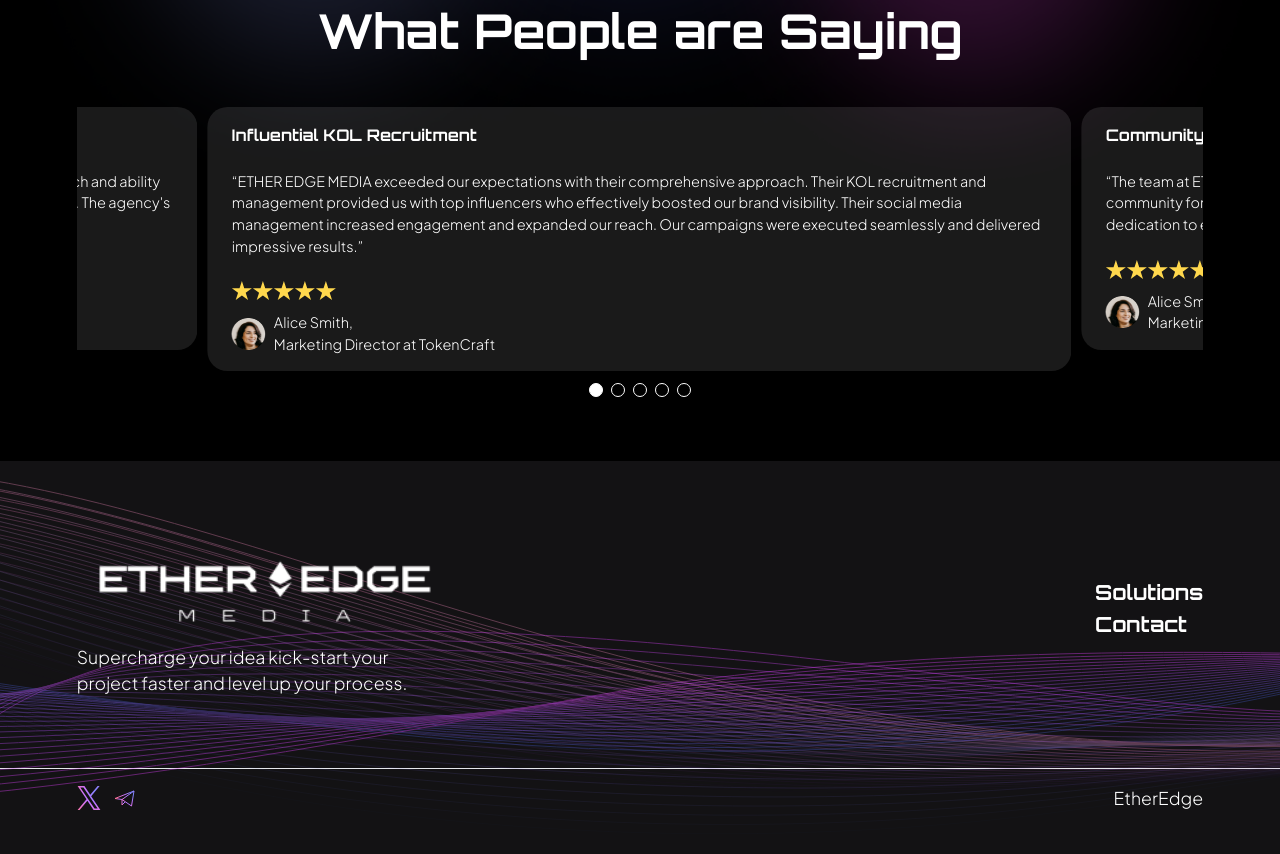
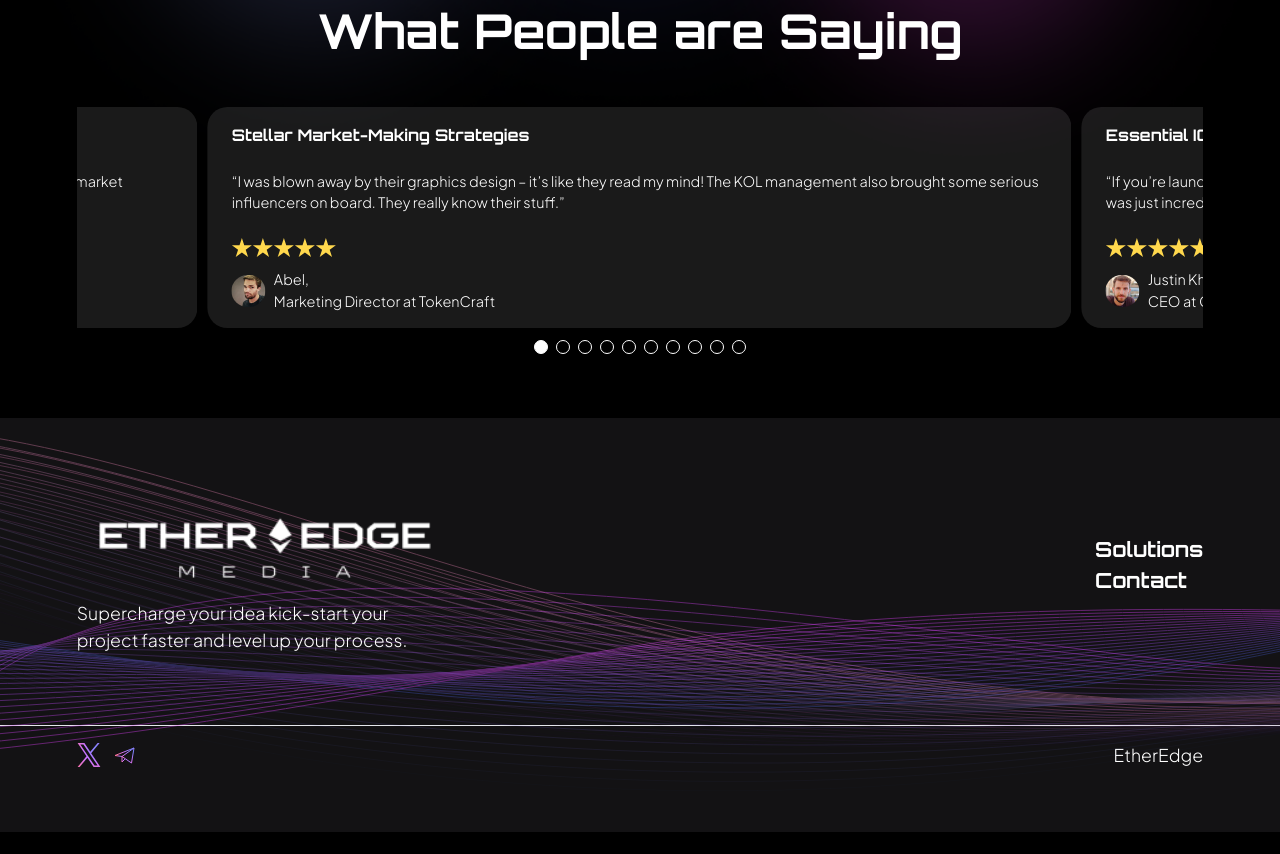
Before and after one commit to NovodeusHQ/etherjet, a Next.js app: page /contact-us in a window 1280 px wide. Shown: the part 980-1834 px from the top of the page. After the commit the page ends 1812 px from the top, so only its background shows below. Built offline with nearby package versions, Linux system fonts and the light colour scheme.

Commit message:
reviews, removed company and blog page

```diff
--- a/components/Reviews/Reviews.tsx
+++ b/components/Reviews/Reviews.tsx
@@ -23,49 +23,94 @@
   const RevData: IReview[] = [
     {
       id: 1,
-      title: 'Influential KOL Recruitment',
+      title: 'Stellar Market-Making Strategies',
       quote:
-        "“ETHER EDGE MEDIA exceeded our expectations with their comprehensive approach. Their KOL recruitment and management provided us with top influencers who effectively boosted our brand visibility. Their social media management increased engagement and expanded our reach. Our campaigns were executed seamlessly and delivered impressive results.” ",
-      imageUrl: images.alice,
-      name: 'Alice Smith,',
+        "“I was blown away by their graphics design – it’s like they read my mind! The KOL management also brought some serious influencers on board. They really know their stuff.” ",
+      imageUrl: images.Li,
+      name: 'Abel,',
       role: 'Marketing Director at TokenCraft',
       stars: true,
     },
     {
       id: 2,
-      title: 'Community Management Expertise',
+      title: 'Essential ICO Advisory Services',
       quote:
-        "“The team at ETHER EDGE MEDIA is highly skilled in community management. They nurtured a vibrant and positive community for us, facilitating productive discussions and building a loyal base. The agency’s innovative strategies and dedication to excellence have been instrumental in our success.”",
-      imageUrl: images.alice,
-      name: 'Alice Smith,',
-      role: 'Marketing Director at TokenCraft',
+        "“If you’re launching an ICO, their advisory services are a must. Their insights made everything smoother, and the support was just incredible. Truly a professional team.”",
+      imageUrl: images.JohnSmith,
+      name: 'Justin Khan,',
+      role: 'CEO at CryptoLaunch Advisors',
       stars: true,
     },
     {
       id: 3,
-      title: 'Enhanced Brand Recognition',
-      quote: "“Thanks to ETHER EDGE MEDIA's expert handling of our marketing plan, we experienced a substantial increase in brand recognition. Their well-coordinated graphics design and content creation significantly enhanced our online presence. We now have a more cohesive and professional image.”",
-      imageUrl: images.alice,
-      name: 'Alice Smith,',
-      role: 'Marketing Director at TokenCraft',
+      title: 'Perfect Brand Capture and Social Media Boost',
+      quote: "“I can’t say enough good things about their graphics design. They captured our brand perfectly. Plus, the KOL management boosted our social media presence massively.”",
+      imageUrl: images.Yuki,
+      name: 'Yuki Tanaka,',
+      role: 'Brand Manager at Sakura Tech Solutions',
       stars: true,
     },
     {
       id: 4,
-      title: 'Rapid Community Expansion',
-      quote: "“Working with ETHER EDGE MEDIA on our crypto project was a game-changer. Their member growth strategies attracted the right audience and expanded our community quickly. Their efforts translated directly into increased investment and a strong, supportive user base.”",
-      imageUrl: images.alice,
-      name: 'Alice Smith,',
-      role: 'Marketing Director at TokenCraft',
+      title: 'Amazing Graphics and KOL Management',
+      quote: "“Their team is simply amazing. The graphics design was spot on, and their KOL management brought us the right voices. Our project looks and feels fantastic now!”",
+      imageUrl: images.Olivia,
+      name: 'Olivia Martins,',
+      role: 'Product Manager at NovaTech Enterprises',
       stars: true,
     },
     {
       id: 5,
-      title: 'Strategic Market Penetration',
-      quote: "“ETHER EDGE MEDIA provided exceptional service across all aspects of our project. Their strategic approach and ability to tap into new demographics on platforms like Crypto Twitter and beyond allowed us to reach new heights. The agency's deep understanding of the crypto market made them an invaluable partner in achieving our goals.”",
+      title: 'Boosting Liquidity and Visibility',
+      quote: "“Their team is simply amazing. The graphics design was spot on, and their KOL management brought us the right voices. Our project looks and feels fantastic now!”",
+      imageUrl: images.Carlos,
+      name: 'Elijah carter,',
+      role: 'Head of Trading at LatAm Exchange',
+      stars: true,
+    },
+    {
+      id: 6,
+      title: 'Strategic and Practical Advisory Services',
+      quote: "“Their advisory services are like a breath of fresh air. They offered us strategic advice and practical tips that really made a difference. You can’t go wrong with them.”",
+      imageUrl: images.Sergey,
+      name: 'Sergey Ivanov,',
+      role: 'Strategic Consultant at EastWind Strategies ',
+      stars: true,
+    },
+    {
+      id: 7,
+      title: 'Stunning Graphics and Effective Market-Making',
+      quote: "“From day one, I knew we were in good hands. Their graphics are stunning, and the market-making strategies they provided were spot on. Our project’s visibility skyrocketed!”",
+      imageUrl: images.Fatima,
+      name: 'Fatima Al-Sayed,',
+      role: 'Project Manager at Oasis Ventures ',
+      stars: true,
+    },
+    {
+      id: 8,
+      title: 'Next-Level KOL Management and Advisory',
+      quote: "“What a team! Their KOL management is on another level. They connected us with influencers who genuinely support our cause. Plus, their advisory services were spot on.”",
+      imageUrl: images.Lars,
+      name: 'Lars Johansson,',
+      role: 'Marketing Consultant at Nordic Growth Partners ',
+      stars: true,
+    },
+    {
+      id: 9,
+      title: 'Outstanding Marketing Strategies and Executionn',
+      quote: "“Their marketing strategies are truly exceptional. They helped us reach a broader audience and effectively conveyed our brand message. Their execution was flawless, and the results exceeded our expectations.”",
       imageUrl: images.alice,
-      name: 'Alice Smith,',
-      role: 'Marketing Director at TokenCraft',
+      name: 'Sofia Hernandez,',
+      role: 'Chief Marketing Officer at Global Impact Ventures ',
+      stars: true,
+    },
+    {
+      id: 10,
+      title: 'Next-Level KOL Management and Advisory',
+      quote: "“Their market-making service was a game-changer. They improved our liquidity and gave us some valuable market insights. Can’t recommend them enough!.”",
+      imageUrl: images.Ananya,
+      name: 'Ananya Patel,',
+      role: 'Financial Analyst at FinEdge Capital',
       stars: true,
     },
   ];
```
